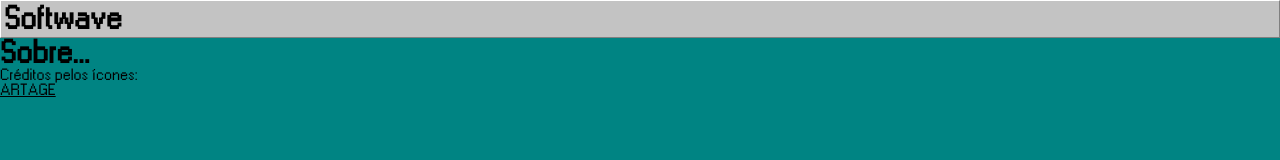
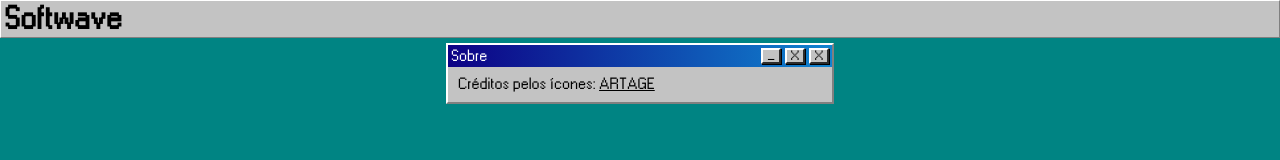
Before and after one commit to gabrielpdsilva/softwave, a React (Create React App) app: page /sobre in a window 1280 px wide. Shown: the top 160 px of the page. Built offline with nearby package versions, Linux system fonts and the light colour scheme.

Commit message:
fazendo usuario voltar pra Home ao clicar num dos botoes superiores do Windows

```diff
--- a/src/components/WindowBox/index.js
+++ b/src/components/WindowBox/index.js
@@ -1,7 +1,9 @@
 import React from 'react';
 import {Window, BlueDiv, Row, Texto, Botao, WindowBody, Text} from './styles';
+import { useNavigate } from 'react-router-dom';
 
 const WindowBox = (props) => {
+    const navigate = useNavigate();
 
     return (
         <Window>
@@ -9,7 +11,7 @@ const WindowBox = (props) => {
                 <Row>
                     <Texto>{props.title}</Texto>
                     <div>
-                        <Botao>_</Botao>
+                        <Botao onClick={() => navigate("/")}>_</Botao>
                         <Botao>X</Botao>
                         <Botao>X</Botao>
                     </div>
--- a/src/components/WindowBox/styles.js
+++ b/src/components/WindowBox/styles.js
@@ -11,8 +11,6 @@ export const Window = styled.div`
 
     margin: 5px;
 
-
-    text-align: center;
 `;
 
 export const BlueDiv = styled.div`
--- a/src/pages/About/index.js
+++ b/src/pages/About/index.js
@@ -1,4 +1,5 @@
 import React, {useEffect} from 'react';
+import WindowBox from '../../components/WindowBox';
 import {Container
 } from './styles';
 
@@ -14,10 +15,12 @@ const About = () => {
     return (
         <Container>
 
-            <h1>Sobre...</h1>
-            <p>Créditos pelos ícones:</p>
+            <WindowBox title="Sobre">
 
-            <a target="_blank" href="https://artage.io/en">ARTAGE</a>
+                <p>Créditos pelos ícones: <a target="_blank" href="https://artage.io/en">ARTAGE</a></p>
+
+            </WindowBox>
+
         </Container>
     );
 }
--- a/src/pages/About/styles.js
+++ b/src/pages/About/styles.js
@@ -2,5 +2,7 @@ import styled from 'styled-components';
 import COLORS from '../../styles/colors';
 
 export const Container = styled.div`
-
+    display: flex;
+    align-items: center;
+    justify-content: center;
 `;
--- a/src/pages/FileUploader/index.js
+++ b/src/pages/FileUploader/index.js
@@ -1,5 +1,4 @@
 import React, {useState, useEffect} from 'react';
-import { Window } from '../../components/MessageWindow/styles';
 import WindowBox from '../../components/WindowBox';
 import WindowsButton from '../../components/WindowsButton';
 import {storage} from '../../firebase';
@@ -14,7 +13,8 @@ import {
         Title,
         Subtitle,
         Image,
-        Progress
+        Progress,
+        CentralizedContent
     } from './styles';
 
 // util:
@@ -82,6 +82,8 @@ const FileUploader = () => {
         <Container>
 
             <WindowBox title="Upar Imagem">
+                <CentralizedContent>
+
                     <Title>Upar Imagem</Title>
                     <Text>Escolha uma imagem incrível para upar no Softwave!</Text>
 
@@ -96,7 +98,6 @@ const FileUploader = () => {
                     </Row>
                     <Image src={url || "https://i.imgur.com/YTmPA0u.jpg"} alt="firebase-image"/>
 
-
                     <Row>
                     <p> Progresso:</p>
                     <Progress value={progress} max="100"/>
@@ -108,8 +109,10 @@ const FileUploader = () => {
 
                     <WindowsButton title="Enviar" onPress={handleUpload}/>
                     </Row>
+                </CentralizedContent>
 
             </WindowBox>
+
 
         </Container>
     )
--- a/src/pages/FileUploader/styles.js
+++ b/src/pages/FileUploader/styles.js
@@ -29,6 +29,10 @@ export const Progress = styled.progress`
     ::-webkit-progress-value {
         background-color: ${COLORS.azulEscuro};
     }
+`;
+
+export const CentralizedContent = styled.div`
+    text-align: center;
 `;
 
 export const Image = styled.img`
```
Also changed, not shown: 1 other file (tests, documents, lock files or other folders). Lines whose indentation alone changed are shown as unchanged.
